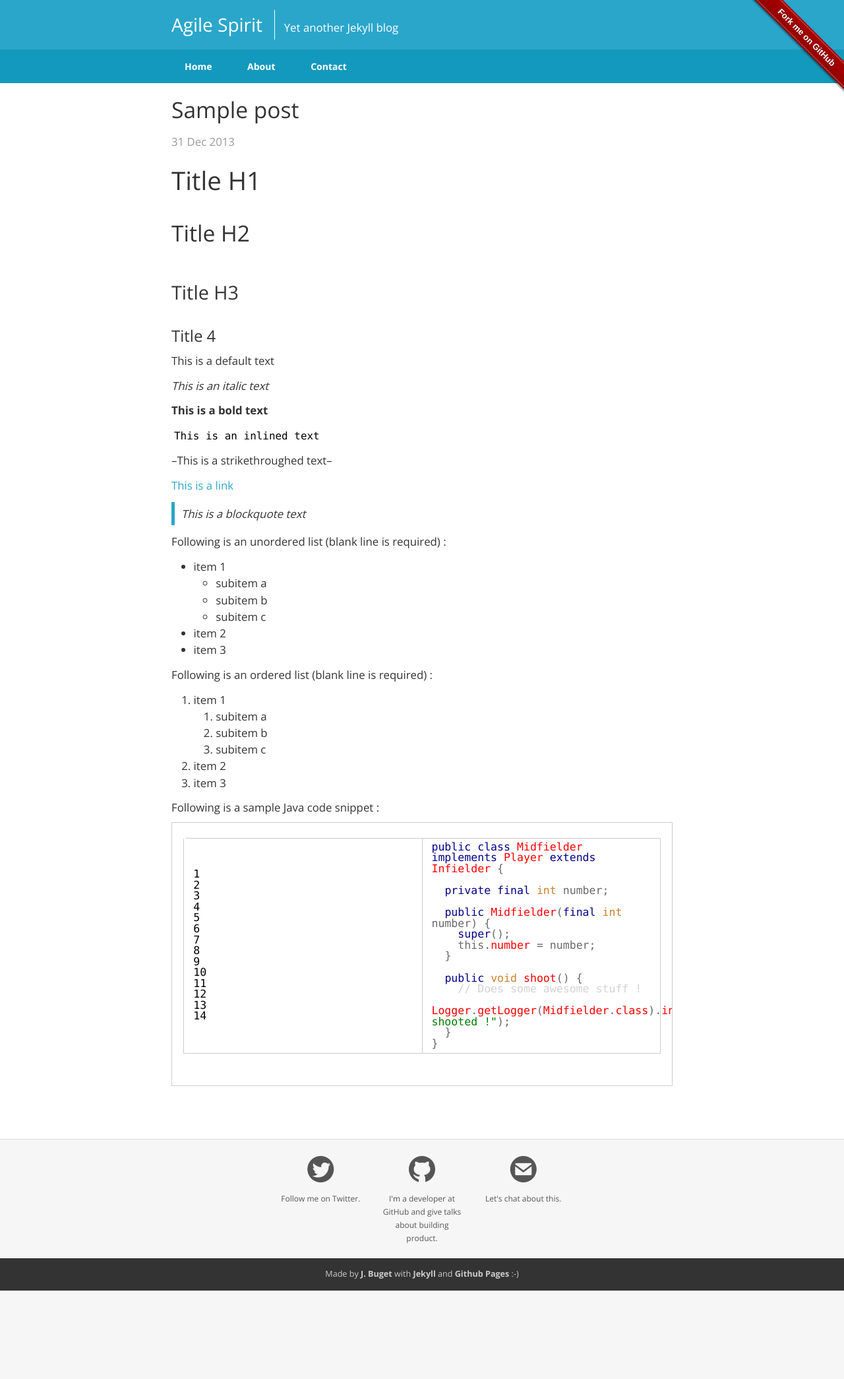
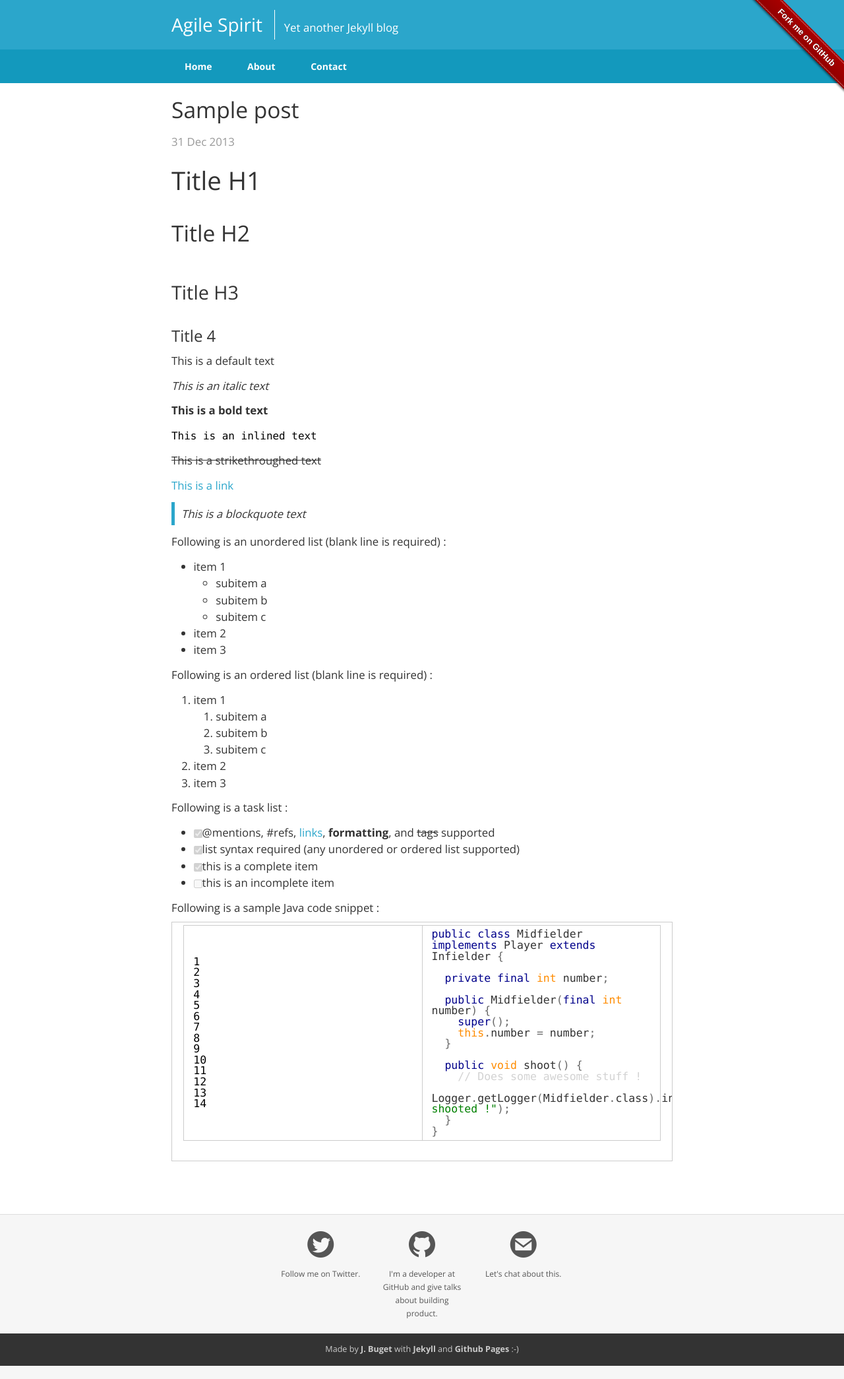
Before and after one commit to AgileSpirit/agilespirit.github.io, a Jekyll site: the page built from _posts/2013-12-31-Sample.markdown, in a window 1280 px wide. Shown: the whole page at 66% size. Built offline with Jekyll 4.4.1, drawn with Linux system fonts in a browser that asks for light colours; Markdown is read by kramdown in place of the engine named in the settings; comment, search, counter and statistics services are not loaded; before the commit the page ends 1956 px from its top, so only the background shows below that.

Commit message:
Add sample post

```diff
--- a/_posts/2013-12-31-Sample.markdown
+++ b/_posts/2013-12-31-Sample.markdown
@@ -22,7 +22,7 @@ This is a default text
 
 `This is an inlined text`
 
---This is a strikethroughed text--
+~~This is a strikethroughed text~~
 
 [This is a link](http://agilespirit.github.io)
 
@@ -48,6 +48,13 @@ Following is an ordered list (blank line is required) :
 1. item 2
 1. item 3
 
+Following is a task list :
+
+- [x] @mentions, #refs, [links](), **formatting**, and <del>tags</del> supported
+- [x] list syntax required (any unordered or ordered list supported)
+- [x] this is a complete item
+- [ ] this is an incomplete item
+
 Following is a sample Java code snippet :
 
 {% highlight java linenos %}
--- a/assets/css/styles.css
+++ b/assets/css/styles.css
@@ -111,6 +111,7 @@ blockquote {
 #footer {
   border-top: 1px solid #DDD;
   padding-top: 20px;
+  padding-bottom: 20px;
 }
 #footer .wrapper {
   padding: 20px 0;
--- a/assets/css/syntax.css
+++ b/assets/css/syntax.css
@@ -12,6 +12,7 @@
 }
 
 code, pre {
+  padding: 0;
   background: #FFFFFF;
   color: #000000;
   font-family: "Consolas", "Courier New", "Courier", "FreeMono", monospace;
@@ -22,9 +23,9 @@ code, pre {
 .highlight  { /*background: #272822;*/ color: #f8f8f2 }
 .highlight .c { color: #75715e } /* Comment */
 .highlight .err { color: #960050; background-color: #1e0010 } /* Error */
-.highlight .k { color: dimgrey } /* Keyword */
+.highlight .k { color: darkorange } /* Keyword */
 .highlight .l { color: #ae81ff } /* Literal */
-.highlight .n { color: dimgrey } /* Name */
+.highlight .n { color: #333333 } /* Name */
 .highlight .o { color: dimgrey } /* Operator */
 .highlight .p { color: #f8f8f2 } /* Punctuation */
 .highlight .cm { color: #75715e } /* Comment.Multiline */
@@ -38,18 +39,18 @@ code, pre {
 .highlight .kn { color: #f92672 } /* Keyword.Namespace */
 .highlight .kp { color: #cd802b } /* Keyword.Pseudo */
 .highlight .kr { color: #cd802b } /* Keyword.Reserved */
-.highlight .kt { color: #cd802b } /* Keyword.Type */
+.highlight .kt { color: darkorange } /* Keyword.Type */
 .highlight .ld { color: #e6db74 } /* Literal.Date */
 .highlight .m { color: #ae81ff } /* Literal.Number */
 .highlight .s { color: green } /* Literal.String */
-.highlight .na { color: red } /* Name.Attribute */
+.highlight .na { color: #333333 } /* Name.Attribute */
 .highlight .nb { color: #f8f8f2 } /* Name.Builtin */
-.highlight .nc { color: red } /* Name.Class */
-.highlight .no { color: red } /* Name.Constant */
+.highlight .nc { color: #333333 } /* Name.Class */
+.highlight .no { color: #333333 } /* Name.Constant */
 .highlight .nd { color: #a6e22e } /* Name.Decorator */
 .highlight .ni { color: #f8f8f2 } /* Name.Entity */
-.highlight .ne { color: red } /* Name.Exception */
-.highlight .nf { color: red } /* Name.Function */
+.highlight .ne { color: #333333 } /* Name.Exception */
+.highlight .nf { color: #333333 } /* Name.Function */
 .highlight .nl { color: #f8f8f2 } /* Name.Label */
 .highlight .nn { color: #f8f8f2 } /* Name.Namespace */
 .highlight .nx { color: #a6e22e } /* Name.Other */
```
